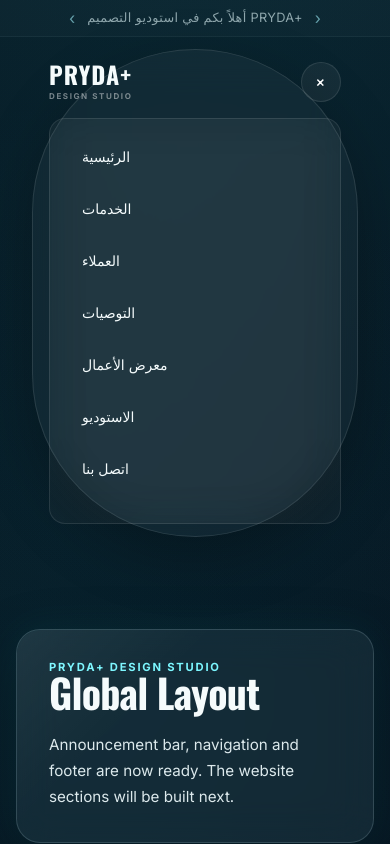
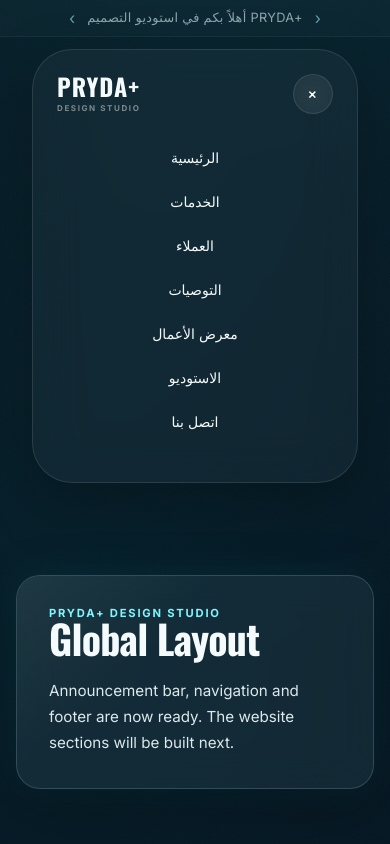
Before and after one commit to hashimwisamsami-arch/pryda, a React (Vite) app: page / in a window 390 px wide. Both pictures are taken after a click on the button "فتح القائمة". Shown: the top 844 px of the page. Built offline with nearby package versions, Linux system fonts and the light colour scheme.

Commit message:
fix: improve Navbar styling and responsiveness

```diff
--- a/src/components/layout/Navbar.jsx
+++ b/src/components/layout/Navbar.jsx
@@ -14,19 +14,20 @@ function Navbar() {
 
   return (
     <header className="sticky top-0 z-50 px-4 py-3 sm:px-6">
+      {/* الحاوية الرئيسية للـ Navbar */}
       <div
-        className="
+        className={`
           container-site
           relative
-          rounded-full
           border
           border-white/10
           bg-white/4
-          px-4
-          py-3
           shadow-glass
           backdrop-blur-xl
-        "
+          transition-all
+          duration-300
+          ${isMenuOpen ? "rounded-[2.5rem] p-6" : "rounded-full px-4 py-3"}
+        `}
       >
         <div className="flex items-center justify-between gap-4">
           {/* Logo */}
@@ -67,7 +68,7 @@ function Navbar() {
               onClick={() => setIsMenuOpen((prev) => !prev)}
             >
               <span
-                className={`text-lg transition-transform duration-300 ${
+                className={`text-lg transition-transform duration-300 block ${
                   isMenuOpen ? "rotate-45" : ""
                 }`}
               >
@@ -92,18 +93,8 @@ function Navbar() {
           `}
         >
           <div className="overflow-hidden">
-            <nav
-              aria-label="التنقل على الهاتف"
-              className="
-                rounded-2xl
-                border
-                border-white/10
-                bg-white/3
-                p-4
-                backdrop-blur-xl
-              "
-            >
-              <ul className="space-y-2">
+            <nav aria-label="التنقل على الهاتف" className="pt-2">
+              <ul className="space-y-1">
                 {navigationLinks.map((link) => (
                   <li key={link.href}>
                     <a
@@ -111,15 +102,16 @@ function Navbar() {
                       onClick={closeMenu}
                       className="
                         block
-                        rounded-xl
+                        rounded-full
                         px-4
-                        py-3
+                        py-2.5
+                        text-center
                         text-sm
-                        text-white/70
+                        text-white/80
                         transition
                         duration-300
-                        hover:bg-cyan-200/6
-                        hover:text-cyan-100
+                        hover:bg-white/10
+                        hover:text-white
                       "
                     >
                       {link.label}
```
